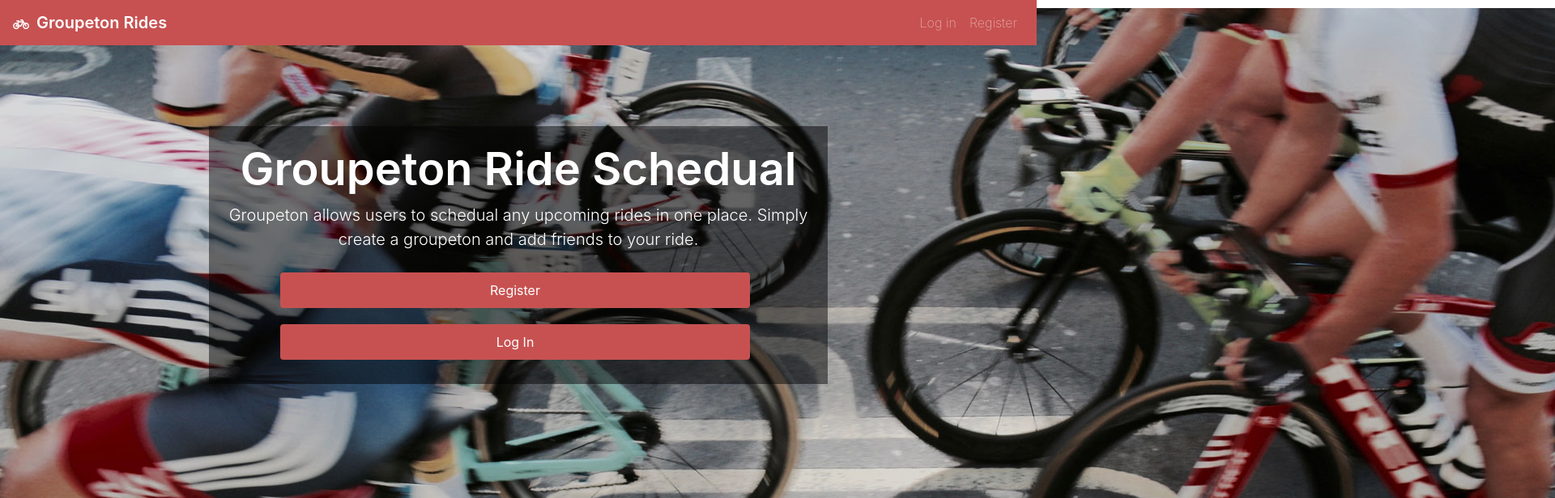
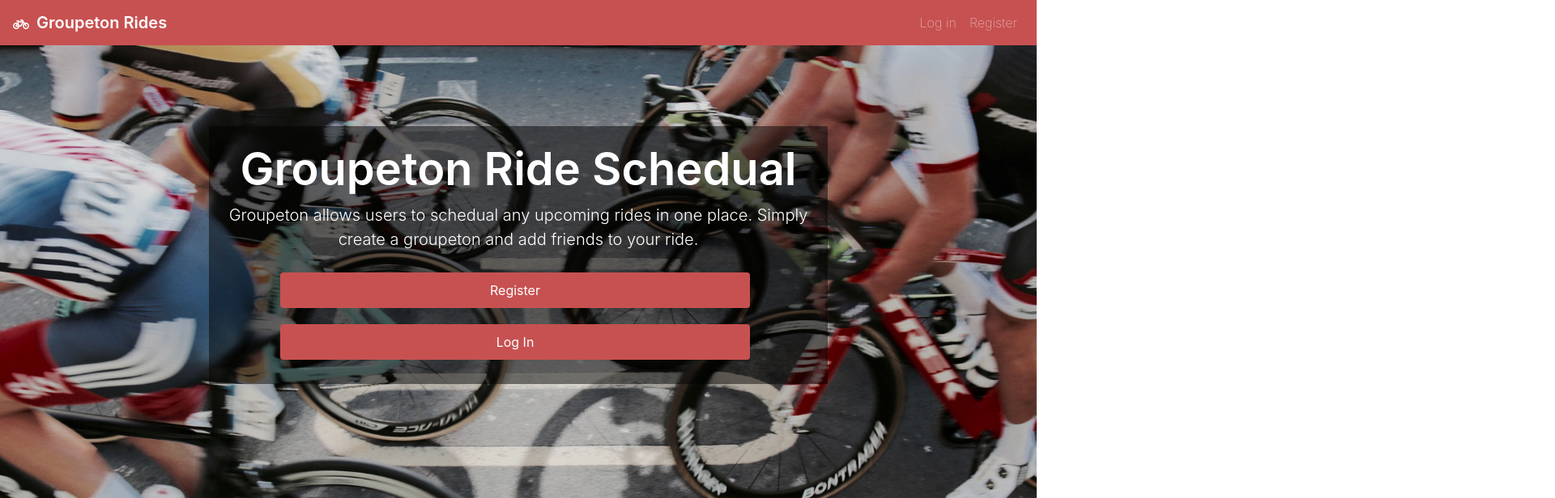
Before and after one commit to DavidLagou/groupeton, a React (Create React App) app: page / in a window 1280 px wide. Shown: the top 616 px of the page at 81% size, 1920 px wide, since content can reach past the window. Built offline with nearby package versions, Linux system fonts and the light colour scheme; no server answers; the HTML template or start-up script is replaced by a standard one.

Commit message:
major changes
- changed the background img and put it in a public instead of inside the src

```diff
--- a/src/App.js
+++ b/src/App.js
@@ -97,7 +97,7 @@
       });
   };
 
-  // adding a object into the at the path that matches the user ID database and storing the values from our object inside of it
+  // Adding a object into the at the path that matches the user ID database and storing the values from our object inside of it
   addGroupeton = tempGroupeton => {
     const ref = firebase
       .database()
@@ -125,9 +125,7 @@
             path="/attendees/:userID/:rideID"
             adminUser={this.state.userID}
             rides={this.state.rides}
-
           />
-
           <Rides
             path="/rides"
             rides={this.state.rides}
@@ -140,7 +138,6 @@
             addGroupeton={this.addGroupeton}
             userID={this.state.userID}
           />
-
           <Register path="/register" registerUser={this.registerUser} />
         </Router>
 
--- a/src/Home.js
+++ b/src/Home.js
@@ -1,13 +1,13 @@
 import React, { Component } from 'react';
 import { Link } from '@reach/router'
-import homebg from './homebg.jpg'
 
 
 class Home extends Component {
   render() {
     const { user } = this.props;
     return (
-      <div className="text-center">
+      <div className="text-center homebgtwo">
+
 
         <div className="row justify-content-center homeContainer">
           <div className="col-10 col-md-10 col-lg-8 col-xl-7 contentContainer">
@@ -15,7 +15,7 @@
               Groupeton Ride Schedual
                   </div>
             <p className="lead">
-            Groupeton allows users to schedual any upcoming rides in one place. Simply create a groupeton and add friends to your ride.
+              Groupeton allows users to schedual any upcoming rides in one place. Simply create a groupeton and add friends to your ride.
               </p>
 
             {/* Conditional statement that shows things that depends if there is a value for user */}
@@ -31,7 +31,6 @@
             )}
           </div>
         </div>
-         <img src={homebg} className="homebg" alt="backgroundimg"/>
       </div>
     )
   }
--- a/src/index.css
+++ b/src/index.css
@@ -1,6 +1,5 @@
 body {
     font-weight: 200;
-    overflow-x: hidden;
 }
 
 input, nav-item {
@@ -8,10 +7,24 @@
     line-height: 110%;
 }
 .homebg{
- position: absolute;
- top: 10px;
- z-index: -1000;
- left: 0px;
+    display: inline-block;
+    overflow: hidden;
+    position: relative;
+    width: 100%;
+}
+.homebgtwo{
+    background: url('/homebg.jpg');
+    height: 100vh;
+    background-position: center;
+    background-size: cover;
+    background-repeat: no-repeat;
+    overflow: hidden;
+}
+img{
+    position: absolute;
+    width: 100%;
+    height: 100%;
+    z-index: -1;
 }
 
 .logoTxt{
```
Also changed, not shown: public/homebg.jpg (renamed from src/homebg.jpg), 1 other file (tests, documents, lock files or other folders).
